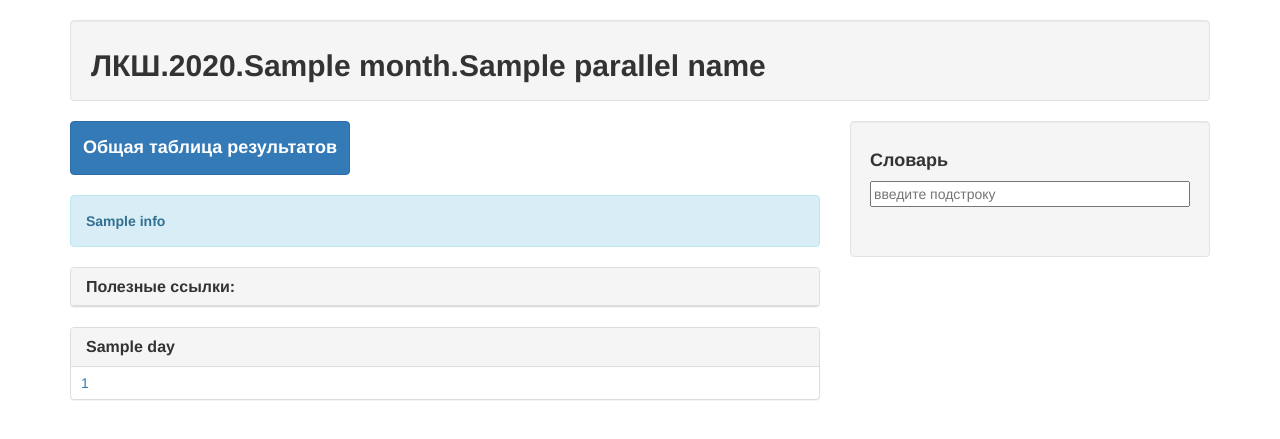
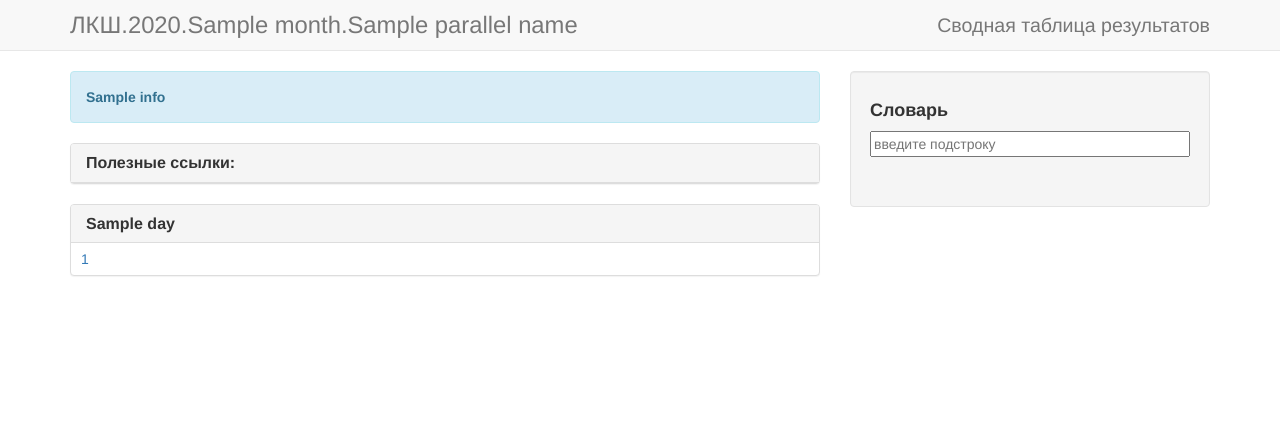
Before and after one commit to TTChangeTheWorld/lksh_parallel_page, a Python web app: template templates/parallel_page.html in a window 1280 px wide. Shown: the top 439 px of the page. Run offline with Jinja, Linux system fonts and the light colour scheme; the template is opened without the code that fills it: most values are stand-ins (such as "Sample title", 1, 10 or a date in 2020).

Commit message:
Change header, move aggregate table link to header

```diff
--- a/css/parallel_page.css
+++ b/css/parallel_page.css
@@ -20,7 +20,7 @@
 .sis-dictionary .search-results-container {
     width: 100%;
     margin-top: 10px;
-    max-height: 700px;
+    max-height: 450px;
     overflow: auto;
 }
 
--- a/templates/parallel_page.html
+++ b/templates/parallel_page.html
@@ -13,28 +13,47 @@
     <![endif]-->
   </head>
   <body>
+    <div class="navbar navbar-default navbar-static-top">
       <div class="container">
-        <div class="row">
-            <div class="col-md-12">
-                <div class="header well">
-                    <!--<div class="row-fluid">-->
-                        <!--<div>-->
-                            <h2>
-                                ЛКШ.{{year}}.{{month}}.{{parallel_name}}
-                            </h2>
-                        <!--</div>-->
+        <div class="navgar-header">
+<!--          <button type="button" class="navbar-toggle collapsed" data-toggle="collapse" data-target="#navbar" aria-expanded="false" aria-controls="navbar">-->
+            <!--<span class="sr-only">Toggle navigation</span>-->
+            <!--<span class="icon-bar"></span>-->
+            <!--<span class="icon-bar"></span>-->
+            <!--<span class="icon-bar"></span>-->
+            <!--</button>-->
+          <a class="navbar-brand" href="#" style="font-size: 1.7em;">ЛКШ.{{year}}.{{month}}.{{parallel_name}}</a>
+        </div>
 
-                    <!--</div>         -->
+        <div id="navbar" class="navbar-collapse collapse">
+          <ul class="nav navbar-nav navbar-right" style="font-size: 1.4em">
+            <li><a href="#">Сводная таблица результатов</a></li>
+          </ul>
         </div>
       </div>
     </div>
+    <div class="container">
+<!--      <div class="row">-->
+        <!--<div class="col-md-12">-->
+          <!--<div class="header well">-->
+            <!--[><div class="row-fluid"><]-->
+              <!--[><div><]-->
+                <!--<h2>-->
+                  <!--ЛКШ.{{year}}.{{month}}.{{parallel_name}}-->
+                <!--</h2>-->
+                <!--[></div><]-->
+
+              <!--[></div>         <]-->
+          <!--</div>-->
+        <!--</div>-->
+      <!--</div>-->
       <div class="row">
         <div class="col-md-8">
-                <a href="a/">
-                    <div class="btn btn-primary results-btn">
-                        <h4><b>Общая таблица результатов</b></h4>
-                    </div>
-                </a>
+          <!--<a href="a/">-->
+            <!--<div class="btn btn-primary results-btn">-->
+              <!--<h4><b>Общая таблица результатов</b></h4>-->
+            <!--</div>-->
+          <!--</a>-->
           {% for info in additional_info %}
           <div class="alert alert-info">
             <b>
```
Also changed, not shown: index.html (+34 -15 lines). Lines whose indentation alone changed are shown as unchanged.
